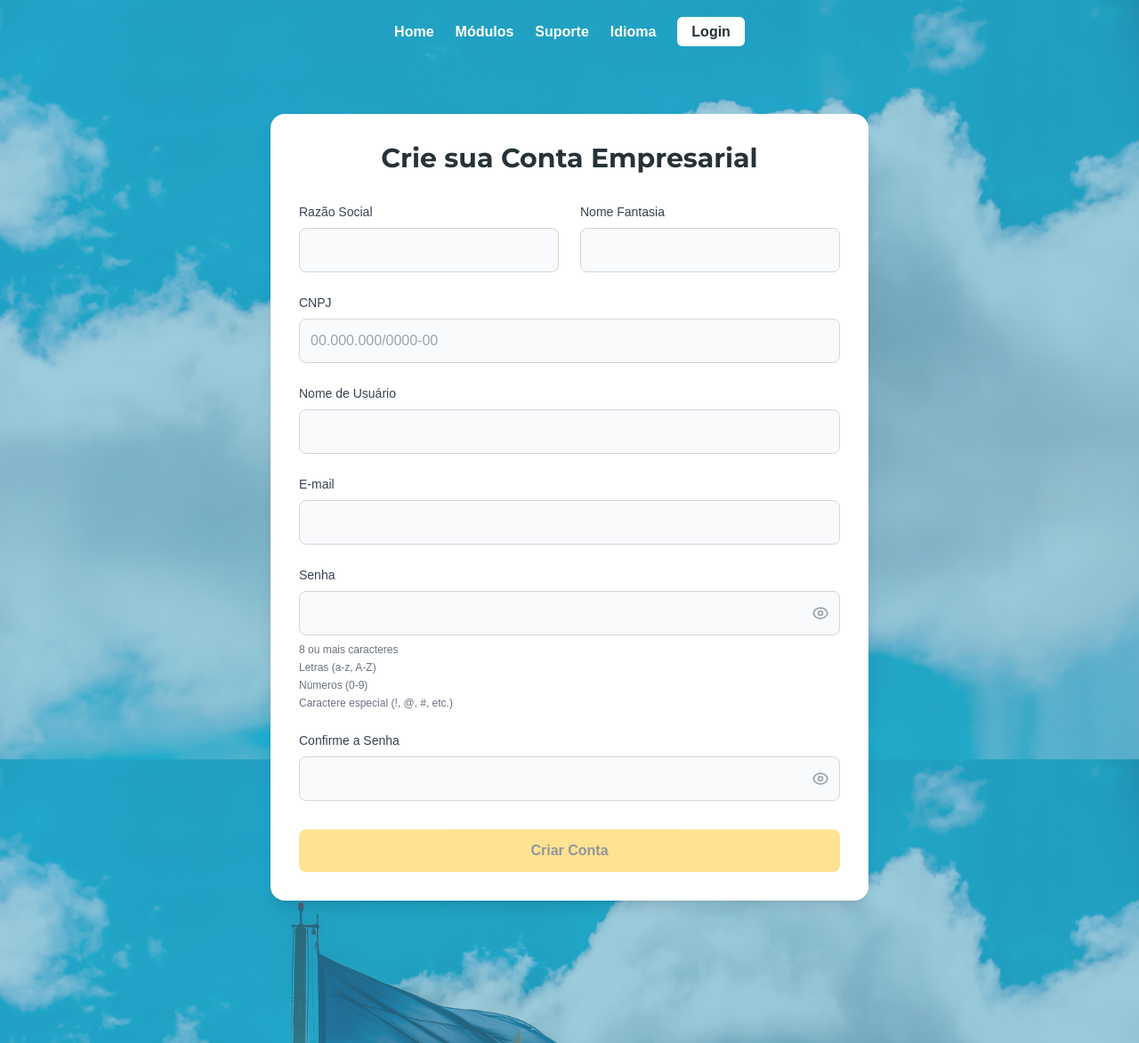
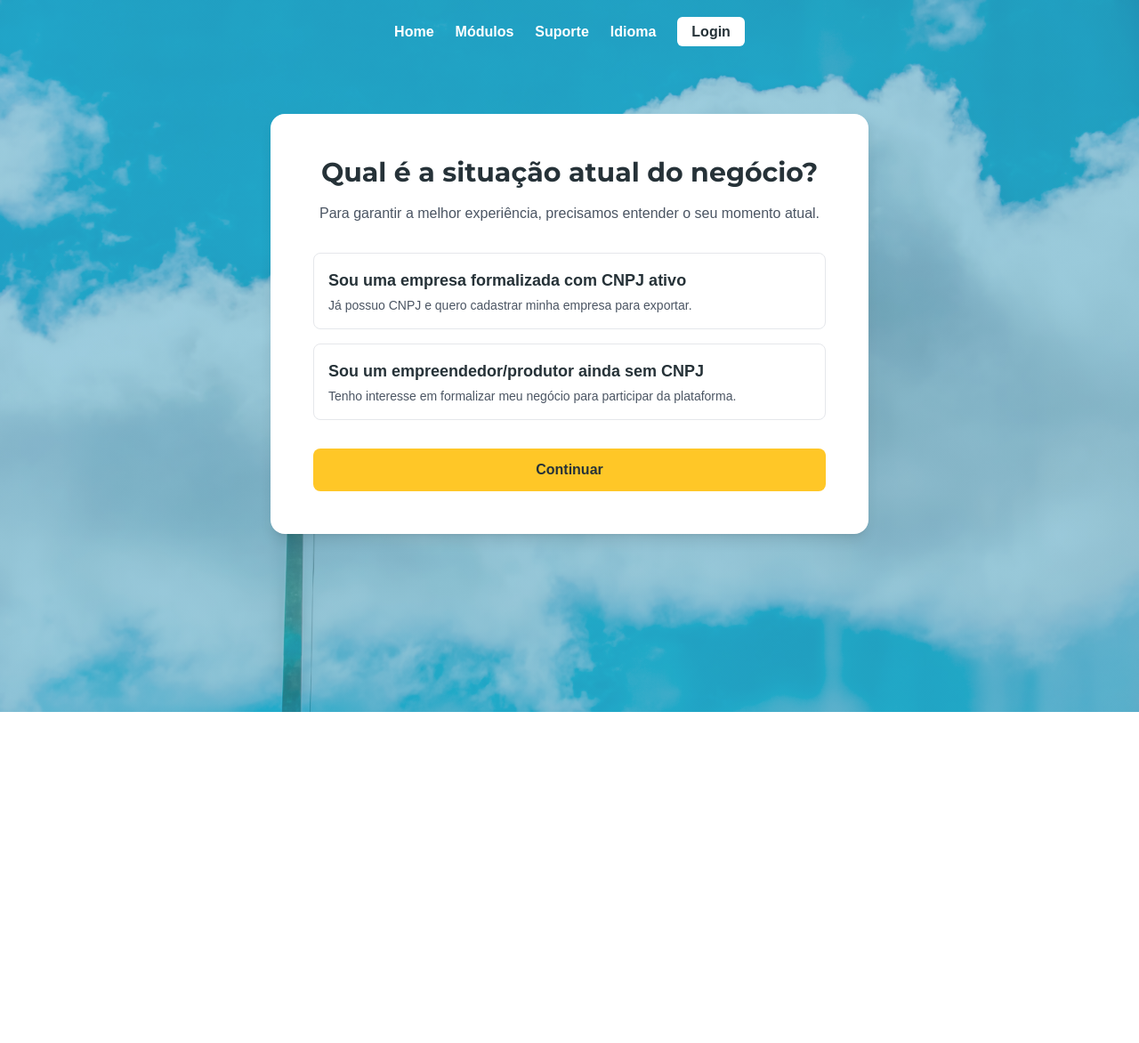
Before and after one commit to andlybras/rrtradehub_seadi, a Django app: page /pt-br/plataforma/contas/registro-empresarial/ in a window 1280 px wide. Shown: the whole page at 89% size. After the commit the page ends 800 px from the top, so only its background shows below. Run offline with Django 5.2, Linux system fonts and the light colour scheme; data that the repository does not hold is empty; some libraries are stand-ins or nearby versions; some web fonts are replaced.

Commit message:
Implementa novo fluxo para registro da conta empresarial

```diff
--- a/user_management/forms.py
+++ b/user_management/forms.py
@@ -1,30 +1,48 @@
 from django import forms
 from .models import CustomUser
+from django.utils import timezone
+from datetime import timedelta
+import random
 
 class BusinessUserCreationForm(forms.ModelForm):
     password = forms.CharField(label='Senha', widget=forms.PasswordInput)
     password2 = forms.CharField(label='Confirmação de Senha', widget=forms.PasswordInput)
+    # NOVO CAMPO de confirmação de e-mail
+    email2 = forms.EmailField(label='Confirmação de E-mail')
 
     class Meta:
         model = CustomUser
-        fields = ('username', 'email', 'razao_social', 'nome_fantasia', 'cnpj')
+        # ALTERAÇÃO: Removemos o CNPJ daqui.
+        fields = ('username', 'email', 'razao_social', 'nome_fantasia')
+
+    # NOVA FUNÇÃO para validar se os e-mails são iguais
+    def clean_email2(self):
+        cd = self.cleaned_data
+        if cd.get('email') and cd.get('email2') and cd['email'] != cd['email2']:
+            raise forms.ValidationError('Os e-mails não coincidem.')
+        return cd.get('email2')
 
     def clean_password2(self):
+        # ... (este método continua igual) ...
         cd = self.cleaned_data
         if cd.get('password') and cd.get('password2') and cd['password'] != cd['password2']:
             raise forms.ValidationError('As senhas não coincidem.')
         return cd.get('password2')
 
-    def clean_cnpj(self):
-        cnpj = self.cleaned_data.get('cnpj')
-        if CustomUser.objects.filter(cnpj=cnpj).exists():
-            raise forms.ValidationError("Um usuário com este CNPJ já existe.")
-        return cnpj
+    # O clean_cnpj não é mais necessário aqui, pois removemos o campo.
 
     def save(self, commit=True):
         user = super().save(commit=False)
         user.set_password(self.cleaned_data['password'])
         user.user_type = CustomUser.UserType.BUSINESS
+
+        # ALTERAÇÃO IMPORTANTE: O usuário começa inativo até verificar o e-mail.
+        user.is_active = False
+
+        # Geramos o código de verificação
+        user.verification_code = str(random.randint(100000, 999999))
+        user.verification_code_expires_at = timezone.now() + timedelta(minutes=10) # Código expira em 10 minutos
+
         if commit:
             user.save()
         return user
--- a/user_management/models.py
+++ b/user_management/models.py
@@ -32,6 +32,9 @@ class CustomUser(AbstractUser):
         null=True,
         verbose_name='Escolaridade'
     )
+    email_verified = models.BooleanField(default=False, verbose_name='E-mail Verificado')
+    verification_code = models.CharField(max_length=6, blank=True, null=True, verbose_name='Código de Verificação')
+    verification_code_expires_at = models.DateTimeField(blank=True, null=True, verbose_name='Expiração do Código')
 
     def __str__(self):
         return self.username
--- a/user_management/templates/user_management/register_business.html
+++ b/user_management/templates/user_management/register_business.html
@@ -9,7 +9,6 @@
     <form method="POST" id="registrationForm" novalidate>
         {% csrf_token %}
 
-        <!-- Bloco para exibir erros gerais do formulário (ex: usuário já existe) -->
         {% if form.non_field_errors %}
             <div class="bg-red-100 border border-red-400 text-red-700 px-4 py-3 rounded-lg relative mb-6" role="alert">
                 {% for error in form.non_field_errors %}
@@ -19,13 +18,11 @@
         {% endif %}
 
         <div class="grid grid-cols-1 md:grid-cols-2 gap-6 mb-6">
-            <!-- Razão Social -->
             <div>
                 <label for="id_razao_social" class="block mb-2 text-sm font-medium text-gray-700">Razão Social</label>
                 <input type="text" name="razao_social" id="id_razao_social" class="form-input {% if form.razao_social.errors %}is-invalid{% endif %}" required value="{{ form.razao_social.value|default:'' }}">
                 {% for error in form.razao_social.errors %}<p class="text-red-500 text-xs mt-1">{{ error }}</p>{% endfor %}
             </div>
-            <!-- Nome Fantasia -->
             <div>
                 <label for="id_nome_fantasia" class="block mb-2 text-sm font-medium text-gray-700">Nome Fantasia</label>
                 <input type="text" name="nome_fantasia" id="id_nome_fantasia" class="form-input {% if form.nome_fantasia.errors %}is-invalid{% endif %}" required value="{{ form.nome_fantasia.value|default:'' }}">
@@ -33,22 +30,12 @@
             </div>
         </div>
 
-        <!-- CNPJ -->
-        <div class="mb-6">
-            <label for="id_cnpj" class="block mb-2 text-sm font-medium text-gray-700">CNPJ</label>
-            <input type="text" name="cnpj" id="id_cnpj" class="form-input {% if form.cnpj.errors %}is-invalid{% endif %}" required placeholder="00.000.000/0000-00" value="{{ form.cnpj.value|default:'' }}">
-            <p id="cnpjError" class="error-message"></p>
-            {% for error in form.cnpj.errors %}<p class="text-red-500 text-xs mt-1">{{ error }}</p>{% endfor %}
-        </div>
-
-        <!-- Username -->
         <div class="mb-6">
             <label for="id_username" class="block mb-2 text-sm font-medium text-gray-700">Nome de Usuário</label>
             <input type="text" name="username" id="id_username" class="form-input {% if form.username.errors %}is-invalid{% endif %}" required value="{{ form.username.value|default:'' }}">
             {% for error in form.username.errors %}<p class="text-red-500 text-xs mt-1">{{ error }}</p>{% endfor %}
         </div>
 
-        <!-- Email -->
         <div class="mb-6">
             <label for="id_email" class="block mb-2 text-sm font-medium text-gray-700">E-mail</label>
             <input type="email" name="email" id="id_email" class="form-input {% if form.email.errors %}is-invalid{% endif %}" required value="{{ form.email.value|default:'' }}">
@@ -56,7 +43,14 @@
             {% for error in form.email.errors %}<p class="text-red-500 text-xs mt-1">{{ error }}</p>{% endfor %}
         </div>
 
-        <!-- Senha -->
+        <div class="mb-6">
+            <label for="id_email2" class="block mb-2 text-sm font-medium text-gray-700">Confirmação de E-mail</label>
+            <input type="email" name="email2" id="id_email2" class="form-input {% if form.email2.errors %}is-invalid{% endif %}" required value="{{ form.email2.value|default:'' }}">
+            <p id="emailConfirmError" class="error-message"></p>
+            {% for error in form.email2.errors %}<p class="text-red-500 text-xs mt-1">{{ error }}</p>{% endfor %}
+        </div>
+
+
         <div class="mb-6">
             <label for="id_password1" class="block mb-2 text-sm font-medium text-gray-700">Senha</label>
             <div class="relative">
@@ -66,15 +60,14 @@
                 </span>
             </div>
             <div id="password-reqs" class="mt-2 text-xs space-y-1 text-gray-500">
-                <p id="req-length">8 ou mais caracteres</p>
-                <p id="req-letter">Letras (a-z, A-Z)</p>
-                <p id="req-number">Números (0-9)</p>
-                <p id="req-special">Caractere especial (!, @, #, etc.)</p>
+                <p id="req-length" class="req-item">8 ou mais caracteres</p>
+                <p id="req-letter" class="req-item">Letras (a-z, A-Z)</p>
+                <p id="req-number" class="req-item">Números (0-9)</p>
+                <p id="req-special" class="req-item">Caractere especial (!, @, #, etc.)</p>
             </div>
              {% for error in form.password.errors %}<p class="text-red-500 text-xs mt-1">{{ error }}</p>{% endfor %}
         </div>
 
-        <!-- Confirmação de Senha -->
         <div class="mb-8">
             <label for="id_password2" class="block mb-2 text-sm font-medium text-gray-700">Confirme a Senha</label>
             <div class="relative">
@@ -138,9 +131,9 @@
     const fields = {
         razao_social: { el: document.getElementById('id_razao_social'), valid: false },
         nome_fantasia: { el: document.getElementById('id_nome_fantasia'), valid: false },
-        cnpj: { el: document.getElementById('id_cnpj'), valid: false, errorEl: document.getElementById('cnpjError') },
         username: { el: document.getElementById('id_username'), valid: false },
         email: { el: document.getElementById('id_email'), valid: false, errorEl: document.getElementById('emailError') },
+        email_confirm: { el: document.getElementById('id_email2'), valid: false, errorEl: document.getElementById('emailConfirmError') },
         password: { el: document.getElementById('id_password1'), valid: false },
         password_confirm: { el: document.getElementById('id_password2'), valid: false, errorEl: document.getElementById('confirmError') }
     };
@@ -188,22 +181,21 @@
         });
     });
 
-    fields.cnpj.el.addEventListener('input', (e) => {
-        let value = e.target.value.replace(/\D/g, '');
-        value = value.replace(/^(\d{2})(\d)/, '$1.$2');
-        value = value.replace(/^(\d{2})\.(\d{3})(\d)/, '$1.$2.$3');
-        value = value.replace(/\.(\d{3})(\d)/, '.$1/$2');
-        value = value.replace(/(\d{4})(\d)/, '$1-$2');
-        e.target.value = value.slice(0, 18);
-
-        const isValid = /^\d{2}\.\d{3}\.\d{3}\/\d{4}-\d{2}$/.test(e.target.value);
-        setFieldState(fields.cnpj, isValid, 'Formato de CNPJ inválido.');
-    });
+    function validateEmailConfirm() {
+        const emailValue = fields.email.el.value;
+        const confirmValue = fields.email_confirm.el.value;
+        const isValid = emailValue === confirmValue && confirmValue !== '';
+        setFieldState(fields.email_confirm, isValid, 'Os e-mails não coincidem.');
+    }
 
     fields.email.el.addEventListener('input', (e) => {
         const isValid = /^[^\s@]+@[^\s@]+\.[^\s@]+$/.test(e.target.value);
         setFieldState(fields.email, isValid, 'Por favor, insira um e-mail válido.');
+        validateEmailConfirm();
     });
+
+    fields.email_confirm.el.addEventListener('input', validateEmailConfirm);
+
 
     fields.password.el.addEventListener('input', (e) => {
         const value = e.target.value;
--- /dev/null
+++ b/user_management/templates/user_management/register_business_qualify.html
@@ -0,0 +1,35 @@
+{% extends 'base.html' %}
+
+{% block title %}Qualificação de Perfil Empresarial{% endblock %}
+
+{% block content %}
+<div class="max-w-2xl mx-auto bg-white p-8 md:p-12 rounded-2xl shadow-lg">
+    <h2 class="text-3xl font-bold text-center text-secondary mb-4 font-title">Qual é a situação atual do negócio?</h2>
+    <p class="text-center text-gray-600 mb-8">Para garantir a melhor experiência, precisamos entender o seu momento atual.</p>
+
+    <form method="POST">
+        {% csrf_token %}
+        <div class="space-y-4">
+            <label for="situation_formalized" class="block p-4 border rounded-lg cursor-pointer hover:bg-gray-50 has-[:checked]:bg-primary/10 has-[:checked]:border-primary transition-colors">
+                <input type="radio" id="situation_formalized" name="situation" value="formalized" class="hidden">
+                <span class="font-bold text-lg text-secondary">Sou uma empresa formalizada com CNPJ ativo</span>
+                <p class="text-sm text-gray-600 mt-1">Já possuo CNPJ e quero cadastrar minha empresa para exportar.</p>
+            </label>
+
+            <label for="situation_informal" class="block p-4 border rounded-lg cursor-pointer hover:bg-gray-50 has-[:checked]:bg-primary/10 has-[:checked]:border-primary transition-colors">
+                <input type="radio" id="situation_informal" name="situation" value="informal" class="hidden">
+                <span class="font-bold text-lg text-secondary">Sou um empreendedor/produtor ainda sem CNPJ</span>
+                <p class="text-sm text-gray-600 mt-1">Tenho interesse em formalizar meu negócio para participar da plataforma.</p>
+            </label>
+        </div>
+
+        {% if error %}
+            <p class="text-red-500 text-center mt-4">{{ error }}</p>
+        {% endif %}
+
+        <button type="submit" class="w-full mt-8 bg-accent text-secondary font-bold py-3 px-4 rounded-lg hover:opacity-90 transition-opacity">
+            Continuar
+        </button>
+    </form>
+</div>
+{% endblock %}
--- a/user_management/urls.py
+++ b/user_management/urls.py
@@ -6,7 +6,9 @@ app_name = 'user_management'
 
 urlpatterns = [
     path('quero-vender/', views.vender_landing, name='vender_landing'),
-    path('registro-empresarial/', views.register_business, name='register_business'),
+    path('registro-empresarial/', views.register_business_qualify, name='register_business'),
+    path('registro-empresarial/novo/', views.create_business_account, name='register_business_create'),
+    path('verificar-email/', views.verify_email, name='verify_email'),
     path('registro-educacional/', views.register_educational, name='register_educational'),
     path('login/', auth_views.LoginView.as_view(template_name='user_management/login.html'), name='login'),
     path('logout/', auth_views.LogoutView.as_view(), name='logout'),
--- a/user_management/views.py
+++ b/user_management/views.py
@@ -1,9 +1,12 @@
 from django.shortcuts import render, redirect
 from django.contrib import messages
 from django.contrib.auth.decorators import login_required
-from .forms import BusinessUserCreationForm, UserChangeRequestForm, EducationalUserCreationForm
-from .models import UserChangeRequest
+from .forms import BusinessUserCreationForm, UserChangeRequestForm, EducationalUserCreationForm, timezone
+from .models import UserChangeRequest, CustomUser
 import json
+from django.core.mail import send_mail
+from django.shortcuts import render, redirect
+from django.urls import reverse
 
 def home_page(request):
     cards = [
@@ -23,18 +26,51 @@ def vender_landing(request):
     return render(request, 'user_management/vender_landing.html')
 
 
-def register_business(request):
+def register_business_qualify(request):
+    if request.method == 'POST':
+        situation = request.POST.get('situation')
+        if situation == 'formalized':
+            # Redireciona para a URL do formulário de criação de conta
+            return redirect('user_management:register_business_create')
+        elif situation == 'informal':
+            # Redireciona para uma página de placeholder para a consultoria
+            return render(request, 'user_management/consultancy_placeholder.html')
+        else:
+            # Caso o usuário não selecione nada e clique em "Continuar"
+            return render(request, 'user_management/register_business_qualify.html', {'error': 'Por favor, selecione uma opção.'})
+
+    return render(request, 'user_management/register_business_qualify.html')
+
+# VIEW RENOMEADA para o formulário de criação de conta
+def create_business_account(request):
     if request.method == 'POST':
         form = BusinessUserCreationForm(request.POST)
         if form.is_valid():
-            form.save()
-            username = form.cleaned_data.get('username')
-            messages.success(request, f'Conta criada com sucesso para {username}! Você já pode fazer o login.')
-            return redirect('home')
+            user = form.save()
+
+            # Lógica de envio de e-mail
+            try:
+                send_mail(
+                    'Seu Código de Verificação - Roraima Trade Hub',
+                    f'Olá! Seu código de verificação é: {user.verification_code}',
+                    'nao-responda@roraimatradehub.com', # Substitua pelo seu e-mail
+                    [user.email],
+                    fail_silently=False,
+                )
+                messages.success(request, 'Conta pré-cadastrada! Enviamos um código de verificação para o seu e-mail.')
+                # Redireciona para a nova página de verificação (que criaremos a seguir)
+                return redirect(reverse('user_management:verify_email') + f'?email={user.email}')
+            except Exception as e:
+                # Se o e-mail falhar, podemos avisar o usuário
+                messages.error(request, 'Houve um problema ao enviar o e-mail de verificação. Tente novamente.')
+                user.delete() # Remove o usuário pré-cadastrado para evitar lixo no banco
     else:
         form = BusinessUserCreationForm()
 
     return render(request, 'user_management/register_business.html', {'form': form})
+# NOVA PÁGINA (em branco por enquanto)
+def consultancy_placeholder(request):
+    return render(request, 'base.html') # Apenas renderiza a base por enquanto
 
 def register_educational(request):
     if request.method == 'POST':
@@ -47,6 +83,42 @@ def register_educational(request):
         form = EducationalUserCreationForm()
 
     return render(request, 'user_management/register_educational.html', {'form': form})
+
+def verify_email(request):
+    email = request.GET.get('email') or request.POST.get('email')
+    if not email:
+        messages.error(request, 'E-mail não fornecido. Por favor, comece o cadastro novamente.')
+        return redirect('user_management:register_business')
+
+    try:
+        user = CustomUser.objects.get(email=email)
+    except CustomUser.DoesNotExist:
+        messages.error(request, 'Usuário não encontrado. Por favor, realize o cadastro.')
+        return redirect('user_management:register_business')
+
+    if user.is_active:
+        messages.info(request, 'Esta conta já foi ativada. Você pode fazer o login.')
+        return redirect('user_management:login')
+
+    if request.method == 'POST':
+        code = request.POST.get('code')
+        if not code:
+            messages.error(request, 'Por favor, insira o código de verificação.')
+        elif user.verification_code != code:
+            messages.error(request, 'Código de verificação inválido.')
+        elif timezone.now() > user.verification_code_expires_at:
+            messages.error(request, 'Código de verificação expirado. Por favor, solicite um novo.')
+            # Aqui poderíamos adicionar a lógica para reenviar o código
+        else:
+            user.is_active = True
+            user.email_verified = True
+            user.verification_code = None # Limpamos o código após o uso
+            user.verification_code_expires_at = None
+            user.save()
+            messages.success(request, 'E-mail verificado com sucesso! Sua conta está ativa e você já pode fazer login.')
+            return redirect('user_management:login')
+
+    return render(request, 'user_management/verify_email.html', {'email': email})
 
 @login_required
 def dashboard(request):
```
Also changed, not shown: config/settings.py (+10 -3 lines), user_management/templates/user_management/verify_email.html (added, +50 -0 lines), user_management/migrations/0004_customuser_email_verified_and_more.py (added), user_management/templates/user_management/consultancy_placeholder.html (added).
